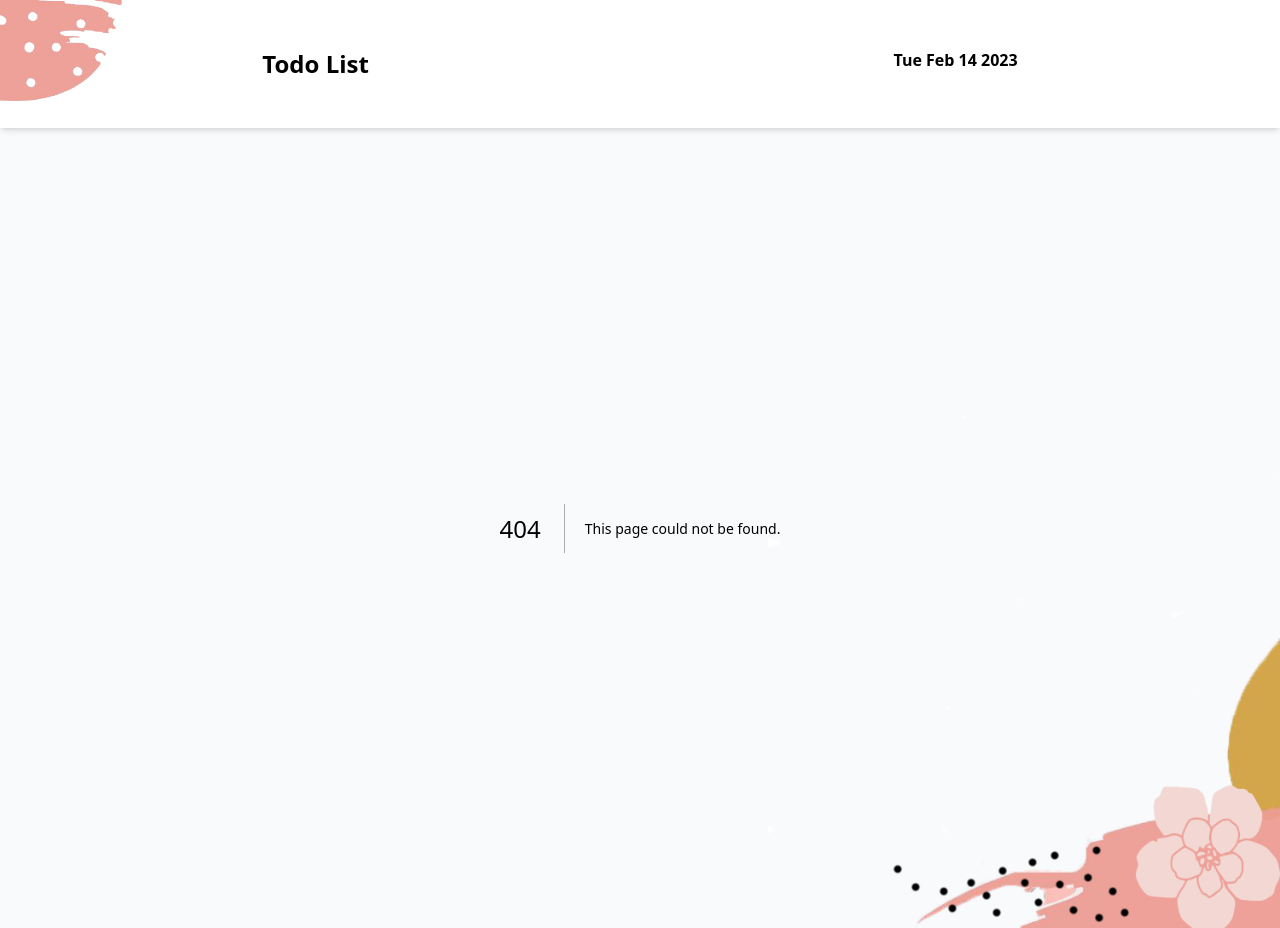
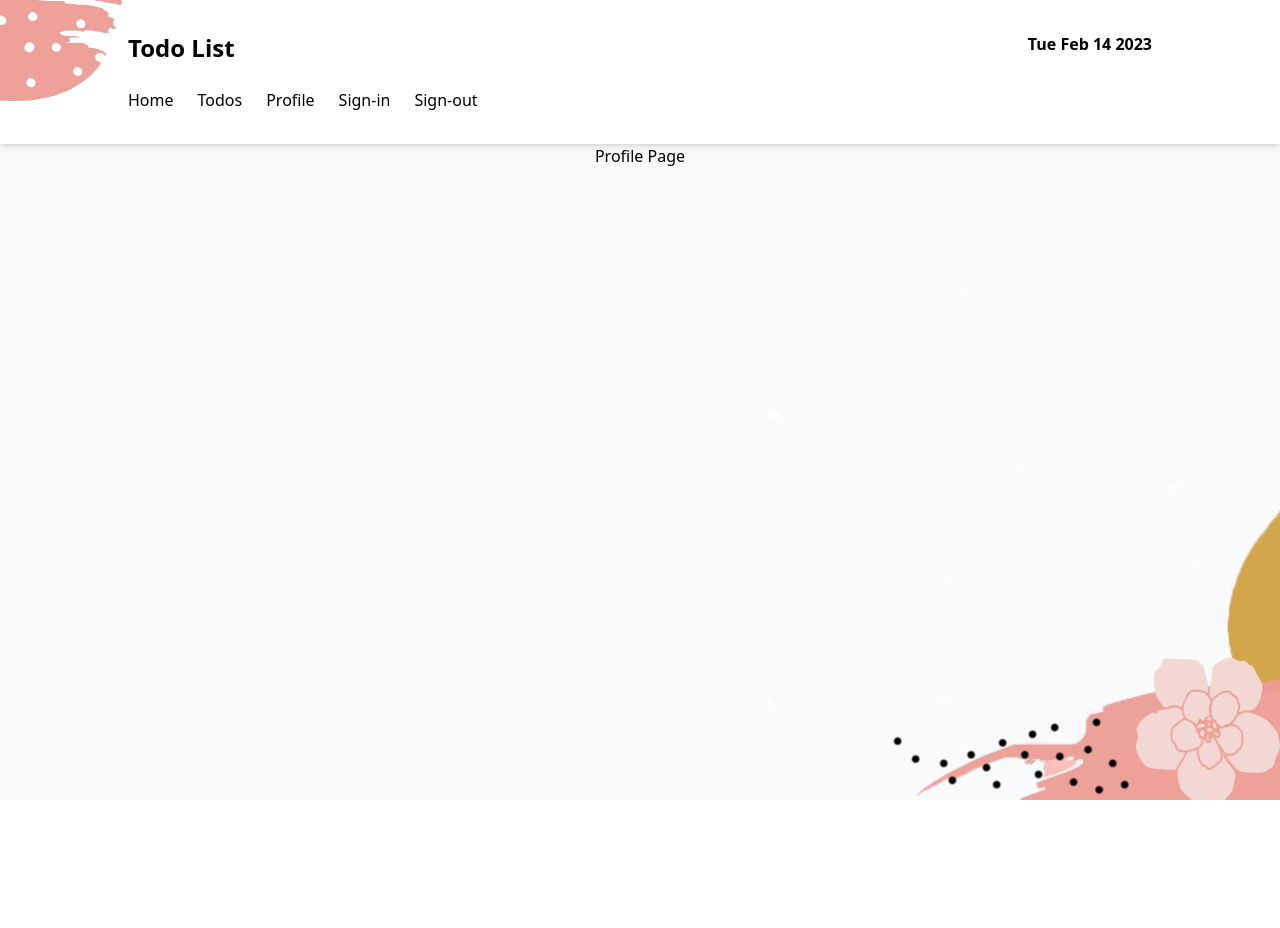
Before and after one commit to sepidehbiglarizadeh/Todo-App-Next.js, a Next.js app: page /profile in a window 1280 px wide. Before the commit this address had no page. After the commit the page ends 800 px from the top, so only its background shows below. Built offline with nearby package versions, Linux system fonts and the light colour scheme.

Commit message:
Authentication with Next-Auth

```diff
--- a/package.json
+++ b/package.json
@@ -16,6 +16,7 @@
     "eslint-config-next": "13.1.6",
     "mongoose": "^6.9.1",
     "next": "13.1.6",
+    "next-auth": "^4.19.2",
     "react": "18.2.0",
     "react-dom": "18.2.0"
   },
--- a/src/container/Header.js
+++ b/src/container/Header.js
@@ -1,8 +1,29 @@
+import Link from "next/link";
+
 const Header = () => {
   return (
-    <header className="flex justify-around header-background py-12 shadow-md bg-white">
-      <h1 className="text-2xl font-bold">Todo List</h1>
-      <p className="font-bold">{new Date().toDateString()}</p>
+    <header className="header-background py-8 shadow-md bg-white">
+      <div className="flex justify-between mb-6 px-4 md:px-32">
+        <h1 className="text-2xl font-bold">Todo List</h1>
+        <p className="font-bold">{new Date().toDateString()}</p>
+      </div>
+      <ul className="flex items-center gap-x-6 px-4 md:px-32 text-sm md:text-base">
+        <li>
+          <Link href="/">Home</Link>
+        </li>
+        <li>
+          <Link href="/todos">Todos</Link>
+        </li>
+        <li>
+          <Link href="/profile">Profile</Link>
+        </li>
+        <li>
+          <Link href="#">Sign-in</Link>
+        </li>
+        <li>
+          <Link href="#">Sign-out</Link>
+        </li>
+      </ul>
     </header>
   );
 };
--- /dev/null
+++ b/src/pages/api/auth/[...nextauth].js
@@ -0,0 +1,13 @@
+import NextAuth from "next-auth"
+import GithubProvider from "next-auth/providers/github"
+export const authOptions = {
+  // Configure one or more authentication providers
+  providers: [
+    GithubProvider({
+      clientId: process.env.GITHUB_ID,
+      clientSecret: process.env.GITHUB_SECRET,
+    }),
+    // ...add more providers here
+  ],
+}
+export default NextAuth(authOptions)
--- /dev/null
+++ b/src/pages/profile.js
@@ -0,0 +1,5 @@
+const Profile = () => {
+  return ( <h1 className="text-center">Profile Page</h1> );
+}
+
+export default Profile;
--- a/src/pages/todos/[todoId].js
+++ b/src/pages/todos/[todoId].js
@@ -1,3 +1,4 @@
+import dbconnect from "@/server/utils/dbConnect";
 import { getOneTodo } from "../api/todos/[todoId]";
 
 const TodoPage = ({todo}) => {
@@ -17,6 +18,7 @@ const TodoPage = ({todo}) => {
 export default TodoPage;
 
 export async function getServerSideProps(context) {
+  dbconnect();
   const { query } = context;
   const todo = await getOneTodo(query);
   return {
```
Also changed, not shown: 1 other file (tests, documents, lock files or other folders).
